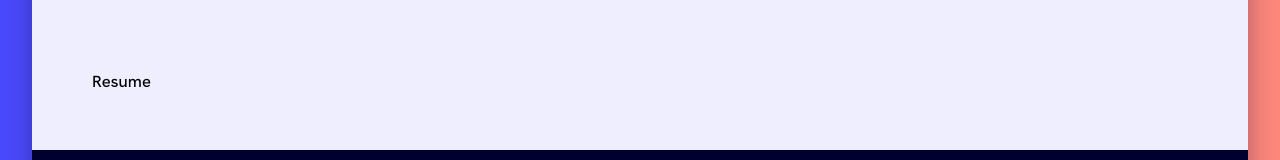
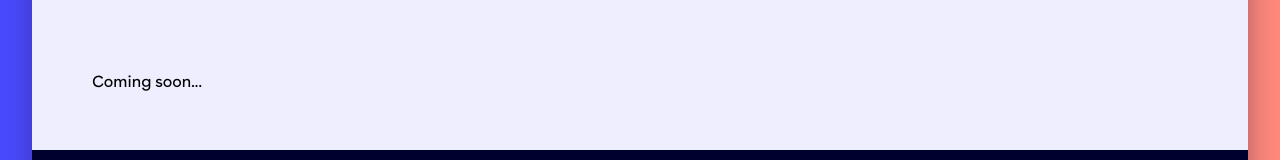
Before and after one commit to NicolasMilliard/portfolio2024, a Next.js app: page /resume in a window 1280 px wide. Shown: the part 218-378 px from the top of the page. Built offline with nearby package versions, Linux system fonts and the light colour scheme.

Commit message:
Update content

```diff
--- a/app/resume/page.tsx
+++ b/app/resume/page.tsx
@@ -1,5 +1,5 @@
 const Resume = () => {
-  return <div>Resume</div>;
+  return <div>Coming soon...</div>;
 };
 
 export default Resume;
```
